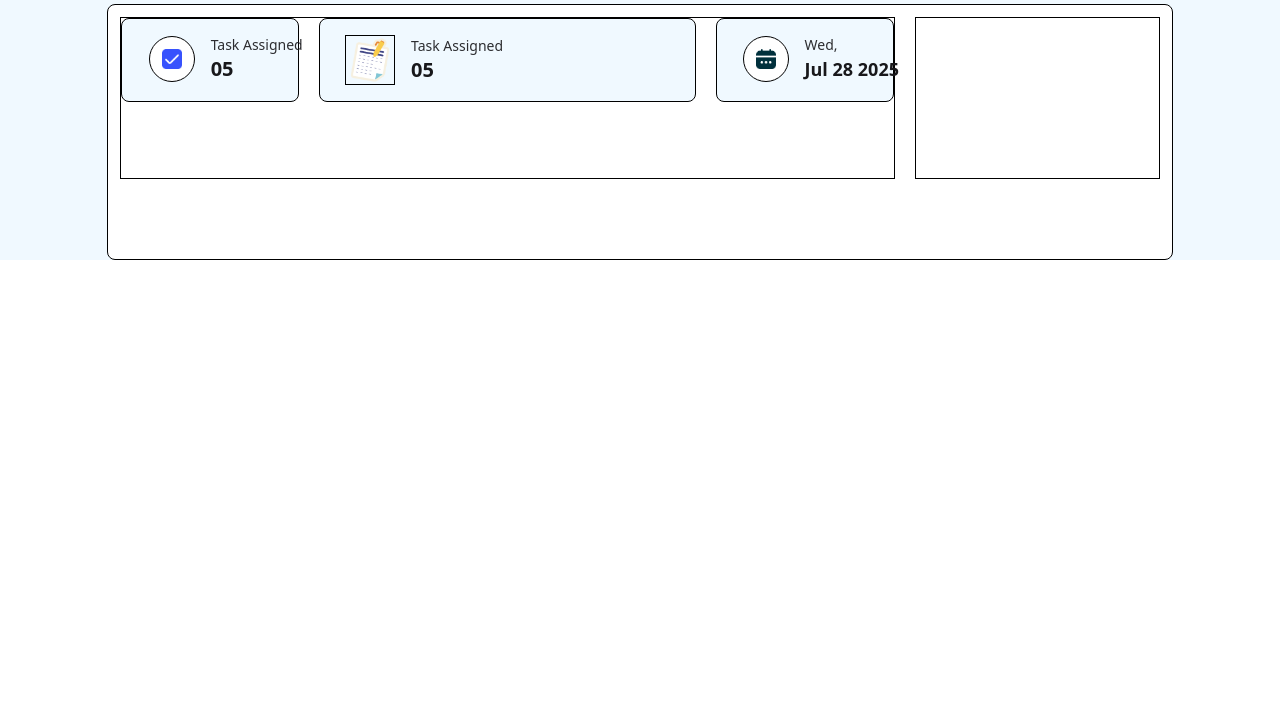
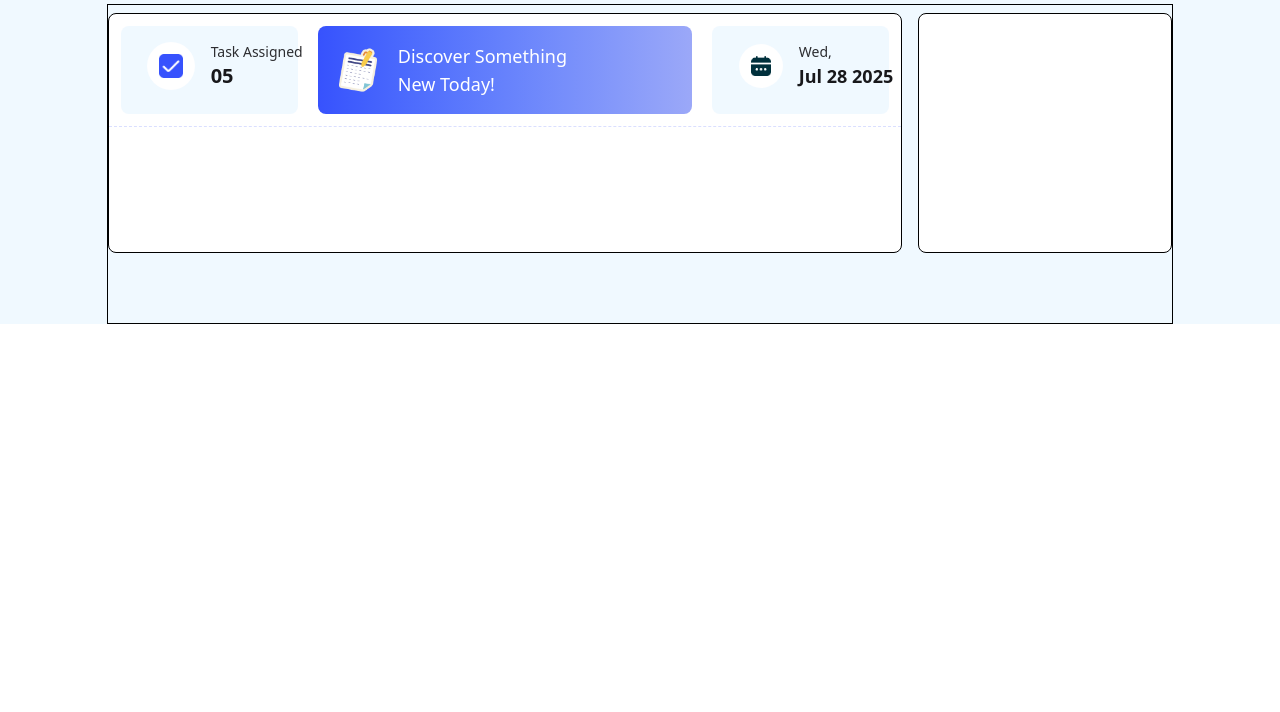
Before and after one commit to samin710/Assignment-5-PH, a plain HTML site: page index.htm in a window 1280 px wide. Shown: the part 88-800 px from the top of the page. Drawn offline with nearby package versions, Linux system fonts and the light colour scheme.

```diff
--- a/index.htm
+++ b/index.htm
@@ -24,7 +24,7 @@
       }
     </style>
 
-    <script src="https://cdn.tailwindcss.com"></script>
+    <!-- <script src="https://cdn.tailwindcss.com"></script> -->
     <script>
       tailwind.config = {
         theme: {
@@ -60,17 +60,16 @@
         </div>
       </nav>
     </header>
-    <main
-      class="max-w-10/12 mx-auto p-3 h-64 border border-black bg-base-100 rounded-lg"
-    >
-      <div class="grid grid-cols-4 gap-5">
-        <div class="col-span-3 border border-black">
+    <main class="max-w-10/12 mx-auto py-2 h-80 border border-black">
+      <div class="grid grid-cols-4 gap-4">
+        <!-- Left box -->
+        <div class="col-span-3 bg-base-100 rounded-lg border border-black">
           <!-- Left top box -->
-          <div class="grid grid-cols-4 gap-5">
-            <div class="border border-black col-span-1 rounded-lg bg-sky-50">
+          <div class="grid grid-cols-4 gap-5 p-3 border-dashed border-b border-[#3752FD2f] ">
+            <div class="col-span-1 rounded-lg bg-sky-50">
               <div class="hero-content w-52">
-                <div class="border border-black p-3 bg-base-100 rounded-full">
-                  <img class="w-5" src="assets/checkbox.png" />
+                <div class="p-3 bg-base-100 rounded-full">
+                  <img class="w-6" src="assets/checkbox.png" />
                 </div>
                 <div>
                   <p class="opacity-90 text-sm">Task Assigned</p>
@@ -78,21 +77,23 @@
                 </div>
               </div>
             </div>
-            <div class="border border-black col-span-2 rounded-lg bg-sky-50">
-              <div class="hero-content w-52">
-                <div class="border border-black">
+            <div
+              class="col-span-2 rounded-lg bg-gradient-to-r from-[#3752FD] to-[#9BA8F8]"
+            >
+              <div class="hero-content justify-start">
+                <div class="">
                   <img class="w-12" src="assets/board.png" />
                 </div>
-                <div>
-                  <p class="opacity-90 text-sm">Task Assigned</p>
-                  <h1 class="text-xl font-bold">05 </h1>
+                <div class="max-w-96">
+                  <p class="text-lg text-white">Discover Something</p>
+                  <h1 class="text-lg text-white">New Today!</h1>
                 </div>
               </div>
             </div>
 
-            <div class="border border-black col-span-1 rounded-lg bg-sky-50">
+            <div class="col-span-1 rounded-lg bg-sky-50">
               <div class="hero-content w-52">
-                <div class="border border-black p-3 bg-base-100 rounded-full">
+                <div class="p-3 bg-base-100 rounded-full">
                   <img class="w-5" src="assets/calender.png" />
                 </div>
                 <div class="">
@@ -102,12 +103,16 @@
               </div>
             </div>
           </div>
+          <!-- Left lower boxes -->
+           <div>
+
+           </div>
         </div>
 
         <!-- Right box -->
-        <div class="col-span-1 border border-black">
-          <div class="bg-white h-40 "></div>
-        </div>
+        <div
+          class="col-span-1 bg-white h-60 rounded-lg border border-black"
+        ></div>
       </div>
     </main>
   </body>
--- a/tailwind.config.js
+++ b/tailwind.config.js
@@ -1,4 +1,3 @@
-/** @type {import('tailwindcss').Config} */
 module.exports = {
   content: ["./src/**/*.{html,js}"],
   theme: {
```
